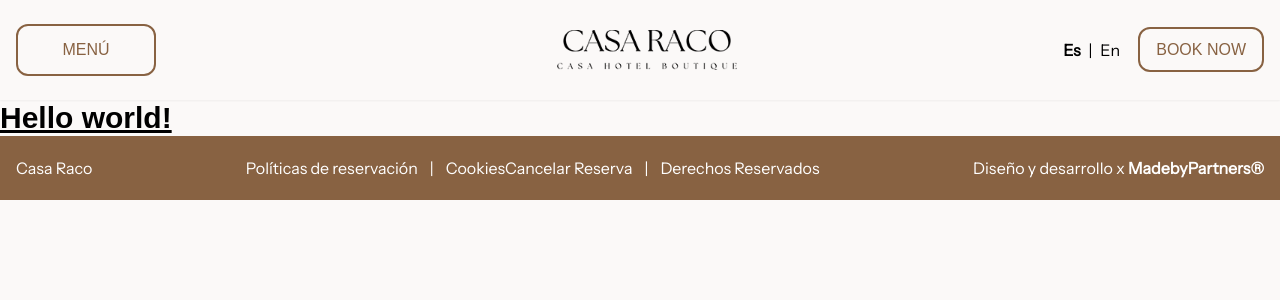
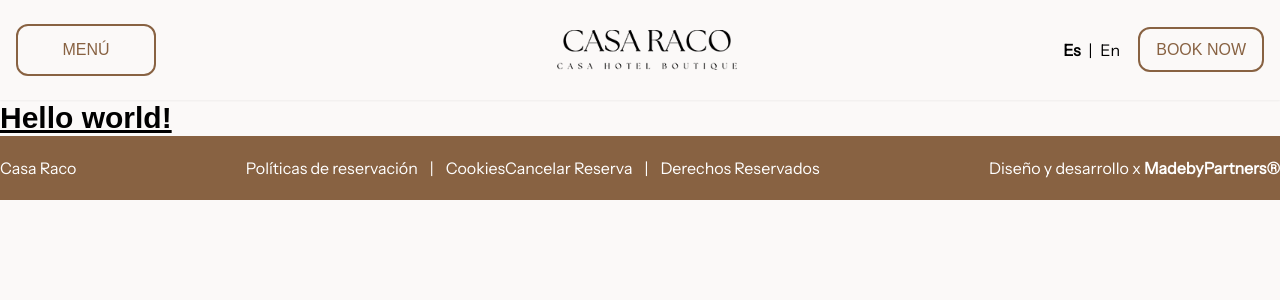
Before and after one commit to epsilonxaos/casaraco, a React (Vite) app: page / in a window 1280 px wide. Shown: the top 300 px of the page. Built offline with nearby package versions, Linux system fonts and the light colour scheme; a web font is replaced by a local one.

Commit message:
refactor(Web): :recycle: Ajuste de estilos y fondo para menu

```diff
--- a/src/components/Footer.jsx
+++ b/src/components/Footer.jsx
@@ -2,7 +2,7 @@ import { Container } from "./Container";
 
 const Footer = () => {
 	return (
-		<footer className="w-full px-4 py-5 font-instrumentSans bg-cafe text-white">
+		<footer className="w-full py-5 font-instrumentSans bg-cafe text-white">
 			<Container>
 				<ul className="mx-auto flex w-full flex-col items-center justify-between md:flex-row lg:text-sm xl:text-base">
 					<li className="mb-4 lg:mb-0">Casa Raco</li>
--- a/src/components/Header.jsx
+++ b/src/components/Header.jsx
@@ -19,7 +19,7 @@ const Header = () => {
 					<img src="/img/logotipo.png" className="w-[180px]" alt="Casa raco" />
 
 					<div className="relative">
-						<div className="flex items-center justify-center absolute -left-[75px] font-instrumentSans font-sm">
+						<div className="flex items-center justify-center text-black absolute -left-[75px] font-instrumentSans font-sm">
 							<span className="font-bold">Es</span>
 							<span className="mx-2 block">|</span>
 							<span>En</span>
@@ -29,6 +29,7 @@ const Header = () => {
 				</div>
 			</header>
 
+			{open && <div className="bg-black fixed z-30 w-full h-svh bg-opacity-20 backdrop-blur-sm"></div>}
 			{open && (
 				<nav className="uppercase bg-crema w-full pt-[100px] pb-8 fixed z-40 top-0 left-0 h-svh flex items-center justify-center flex-wrap flex-row md:min-h-[665px] md:h-auto overflow-auto">
 					<ul className="text-center w-full">
@@ -45,7 +46,7 @@ const Header = () => {
 						<Button.Link url={""}>Book now</Button.Link>
 					</div>
 
-					<div className="flex items-center justify-center font-instrumentSans font-sm md:hidden">
+					<div className="flex items-center justify-center text-black font-instrumentSans font-sm md:hidden">
 						<span className="font-bold">Es</span>
 						<span className="mx-2 block">|</span>
 						<span>En</span>
```
